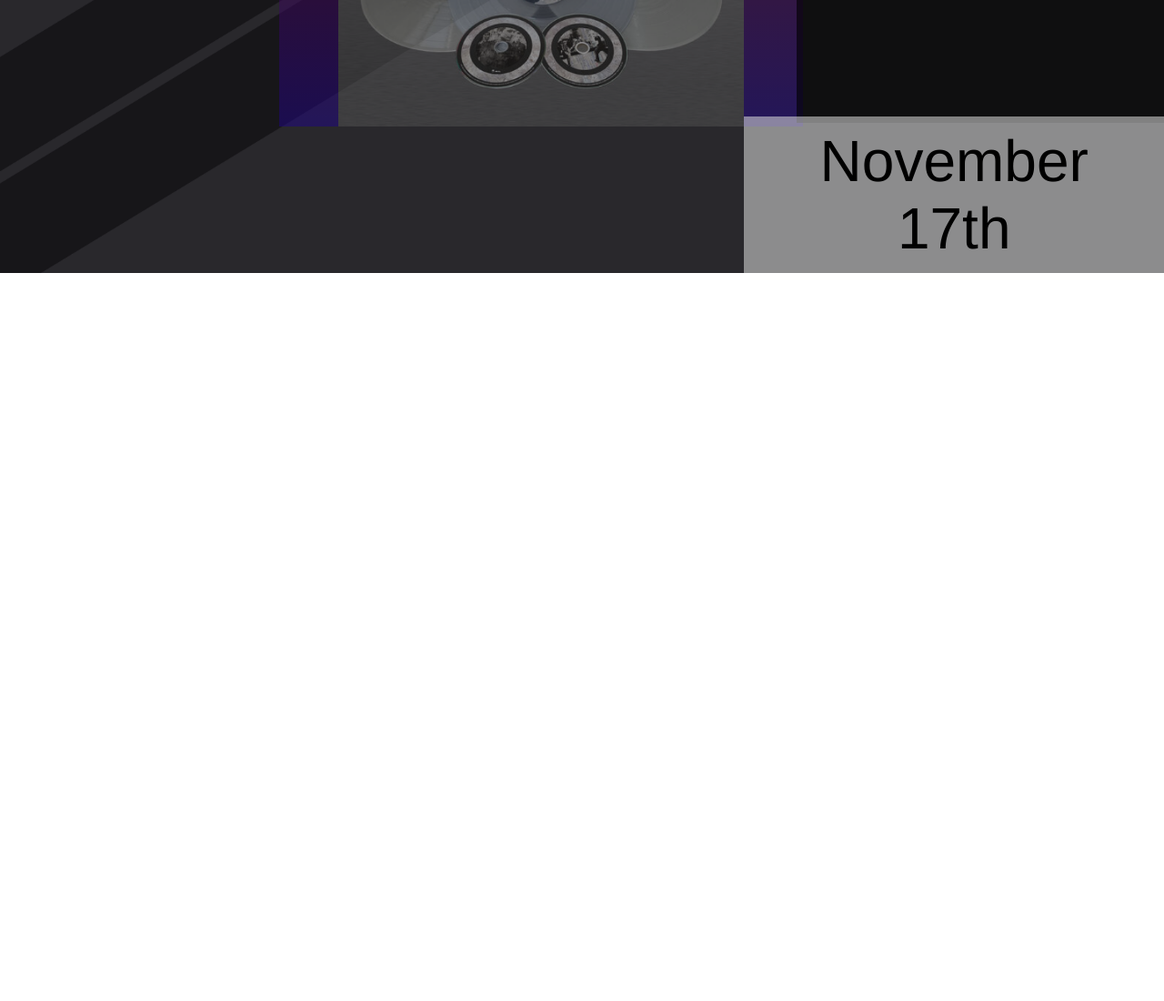
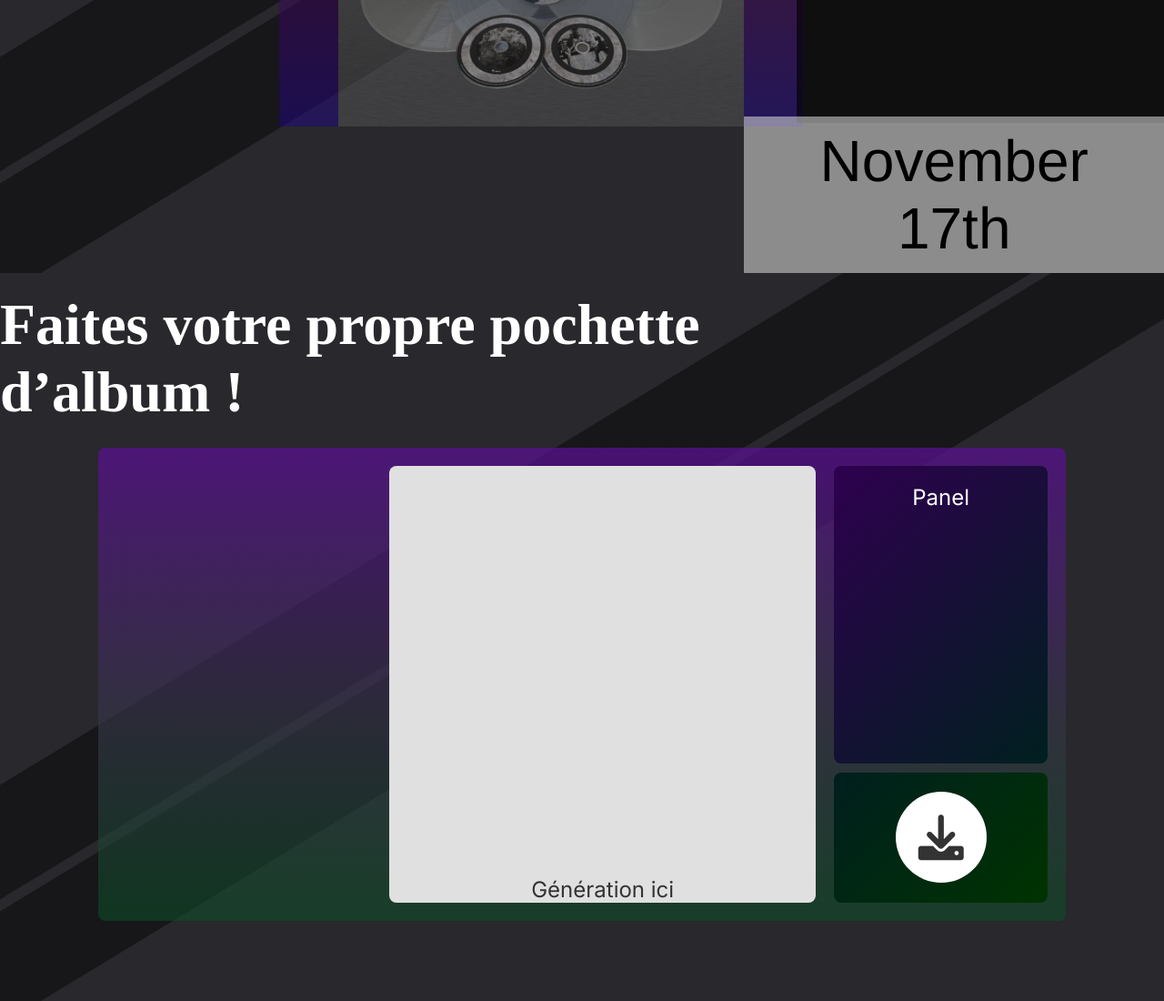
Before and after one commit to Axelle-LM/MuseGenerativeCover, a website built with Vite: page generative-cover/index.html in a window 1280 px wide. Shown: the part 500-1600 px from the top of the page at 91% size. Before the commit the page ends 800 px from the top, so only its background shows below. Built offline with nearby package versions, Linux system fonts and the light colour scheme; a web font is replaced by a local one.

Commit message:
Ajouter HTML et CSS pour l'album

```diff
--- a/generative-cover/index.html
+++ b/generative-cover/index.html
@@ -5,6 +5,11 @@
   <meta charset="UTF-8" />
   <link rel="icon" type="image/svg+xml" href="/vite.svg" />
   <meta name="viewport" content="width=device-width, initial-scale=1.0" />
+  <link href="https://fonts.googleapis.com/css2?family=Koulen&display=swap" rel="stylesheet">
+  <link href="https://fonts.googleapis.com/css2?family=Inter:wght@400;500;600&display=swap" rel="stylesheet">
+  <link href="https://cdnjs.cloudflare.com/ajax/libs/font-awesome/6.0.0-beta3/css/all.min.css" rel="stylesheet">
+
+
   <title>Vite + TS</title>
 </head>
 
@@ -26,6 +31,24 @@
     <p class="date">November <br> 17th</p>
   </div>
 
+  <div class="album">
+    <!-- <div class="subtrack"><img src="src/img/strap.png" alt=""></div> -->
+    <h1>Faites votre propre pochette d’album !</h1>
+    <div class="main-content">
+      <div class="generation">Génération ici</div>
+      <div class="left-panel">
+        <div class="panel">
+          <p>Panel</p>
+        </div>
+        <div class="download-section">
+          <button class="download-icon">
+            <i class="fas fa-download"></i>
+          </button>
+        </div>
+      </div>
+    </div>
+  </div>
+
   <script type="module" src="/src/main.ts"></script>
 </body>
 
--- a/generative-cover/src/style.css
+++ b/generative-cover/src/style.css
@@ -92,3 +92,117 @@ h1 {
     padding: 1.5vh 6.5vw 1.5vh 6.5vw;
   }
 }
+
+
+
+.album {
+  height: 100vh;
+  display: flex;
+  flex-direction: column;
+  align-items: center;
+  justify-content: flex-start;
+  background-color: #29282C;
+  color: white;
+  background-image: url(img/strap.png);
+  /* background-repeat: no-repeat; */
+  background-size: cover;
+}
+
+.album h1 {
+  color: white;
+  font-size: 64px;
+  margin-top: 20px;
+  font-family: koulen;
+  margin-right: 450px;
+}
+
+
+.main-content {
+  display: flex;
+  flex-direction: row;
+  justify-content: end;
+  /* align-items: start; */
+  gap: 20px;
+  /* margin-top: 40px; */
+  background: linear-gradient(
+      to bottom,
+      #5a0f93b9 0%,
+      #343646a6 58%,
+      #09512688 100%
+    );
+  border-radius: 8px;
+  padding: 20px;
+  height: 60vh;
+  width: 80%;
+  z-index: 2;
+
+}
+
+
+.generation {
+  flex: 2;
+  background: #e0e0e0;
+  color: #333;
+  font-size: 24px;
+  border-radius: 8px;
+  display: flex;
+  justify-content: center;
+  align-items: end;
+  margin-left: 300px;
+  font-family: inter;
+}
+
+
+.left-panel {
+  flex: 1;
+  display: flex;
+  flex-direction: column;
+  gap: 10px;
+}
+
+
+.panel {
+  flex: 2;
+  background: linear-gradient(135deg, #2e004f, #001f1f);
+  border-radius: 8px;
+  display: flex;
+  justify-content: center;
+  align-items: start;
+  padding: 20px;
+}
+
+.panel p {
+  font-size: 24px;
+  font-family: inter;
+}
+
+
+.download-section {
+  flex: 1;
+  display: flex;
+  justify-content: center;
+  align-items: center;
+  background: linear-gradient(135deg, #001f1f, #003300);
+  border-radius: 8px;
+  /* margin-top: 20px; */
+}
+
+.download-icon {
+  background: white;
+  border: none;
+  border-radius: 50%;
+  width: 100px;
+  height: 100px;
+  padding: 10px;
+  cursor: pointer;
+  transition: transform 0.3s;
+}
+
+.download-icon:hover {
+  transform: scale(1.1);
+}
+
+.download-icon i {
+  font-size: 50px;
+  color: #333;
+}
```
